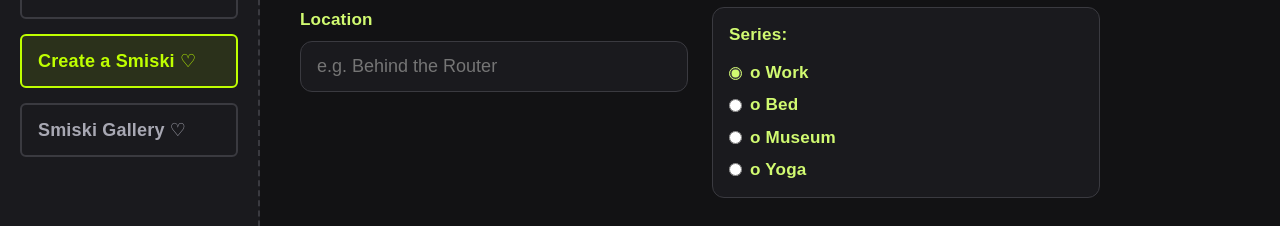
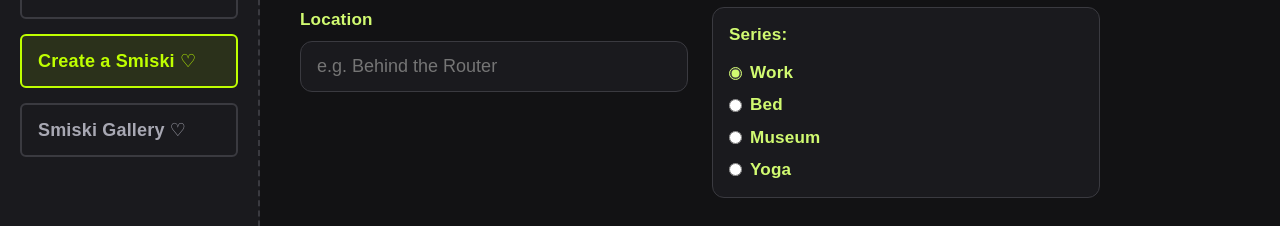
Before and after one commit to Cchristineee/web102-project-7-Crewmates, a React (Vite) app: page /create in a window 1280 px wide. Shown: the part 262-488 px from the top of the page. Built offline with nearby package versions, Linux system fonts and the light colour scheme.

Commit message:
Made edits

```diff
--- a/src/CreateSmiski/CreateSmiski.jsx
+++ b/src/CreateSmiski/CreateSmiski.jsx
@@ -77,7 +77,7 @@
             />
           </div>
 
-          {/*  ✧˖° Series Selection (Radio Options from Wireframe)  ✧˖° */}
+          {/*  ✧˖° Series Selection (Radio Options)  ✧˖° */}
           <div className="form-group series-box">
             <label>Series:</label>
             <div className="radio-group">
@@ -90,7 +90,7 @@
                     checked={formData.series === option}
                     onChange={(e) => setFormData({ ...formData, series: e.target.value })}
                   />
-                  <span>o {option}</span>
+                  <span> {option}</span>
                 </label>
               ))}
             </div>
```
